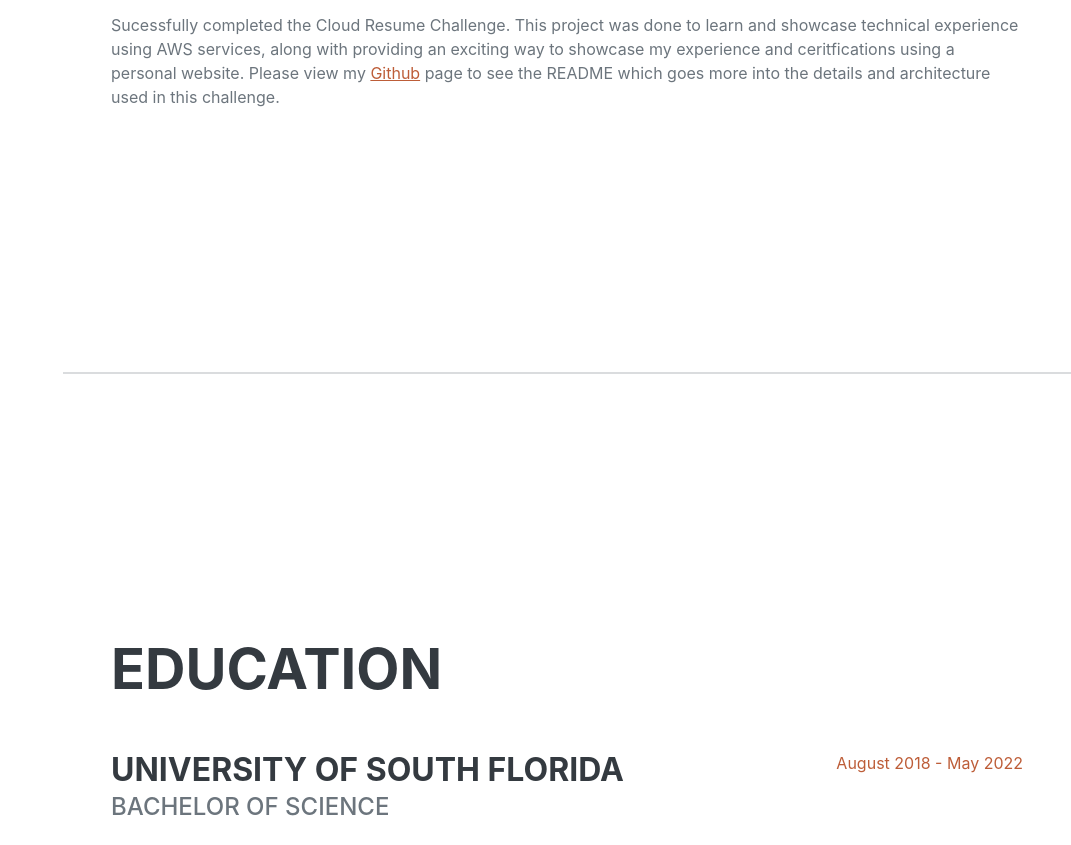
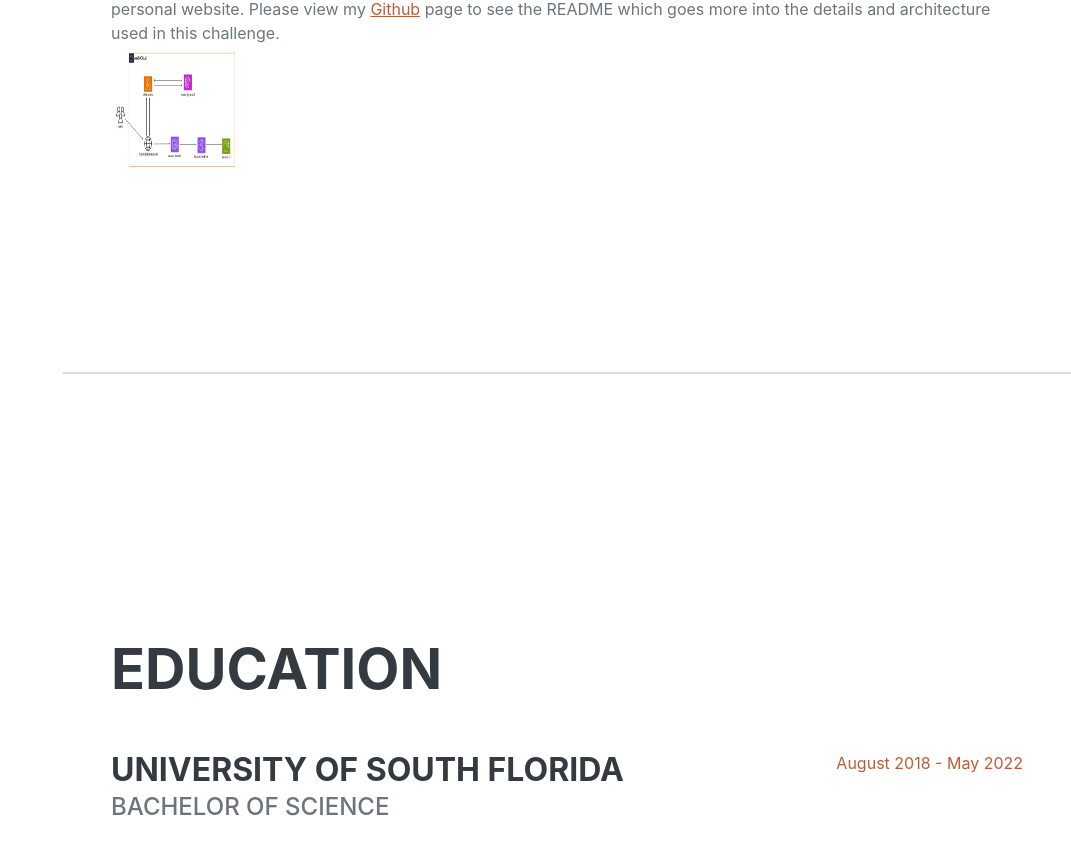
Before and after one commit to jag1020/aws-cloud-resume-challenge, a plain HTML site: page AWSwebsite/index.html in a window 1280 px wide. Shown: the part 2528-3373 px from the top of the page, without its empty margins (209-1280 px from the left). Drawn offline with nearby package versions, Linux system fonts and the light colour scheme; no server answers; a web font is replaced by a local one.

Commit message:
commit 10/13

```diff
--- a/AWSwebsite/index.html
+++ b/AWSwebsite/index.html
@@ -101,6 +101,7 @@
                     <h3 class="mb-0">AWS Cloud Resume Challenge</h3>
                     <br>
                     <div>Sucessfully completed the Cloud Resume Challenge. This project was done to learn and showcase technical experience using AWS services, along with providing an exciting way to showcase my experience and ceritfications using a personal website. Please view my <a href="https://github.com/jag1020/aws-cloud-resume-challenge/tree/main" target="_blank" rel="noopener noreferrer">Github</a> page to see the README which goes more into the details and architecture used in this challenge.</div>
+                    <img src="assets/img/AWSarchitecture.jpg" alt="CCP" style="width:128px;height:128px;">
                 </div>
             </section>
             <hr class="m-0" />
```
